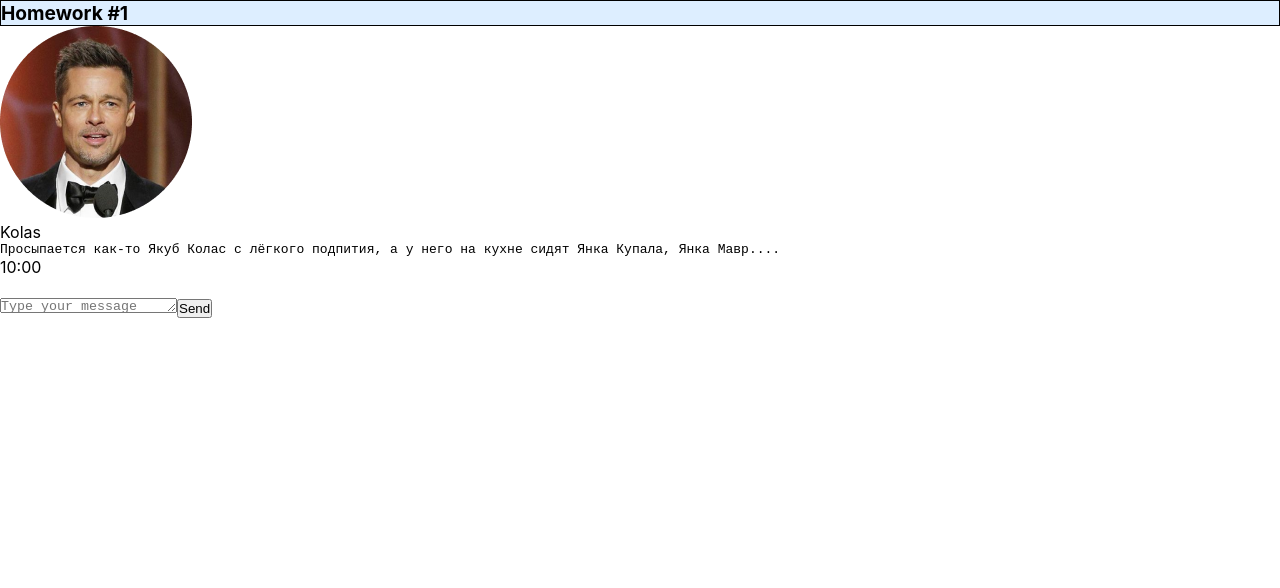
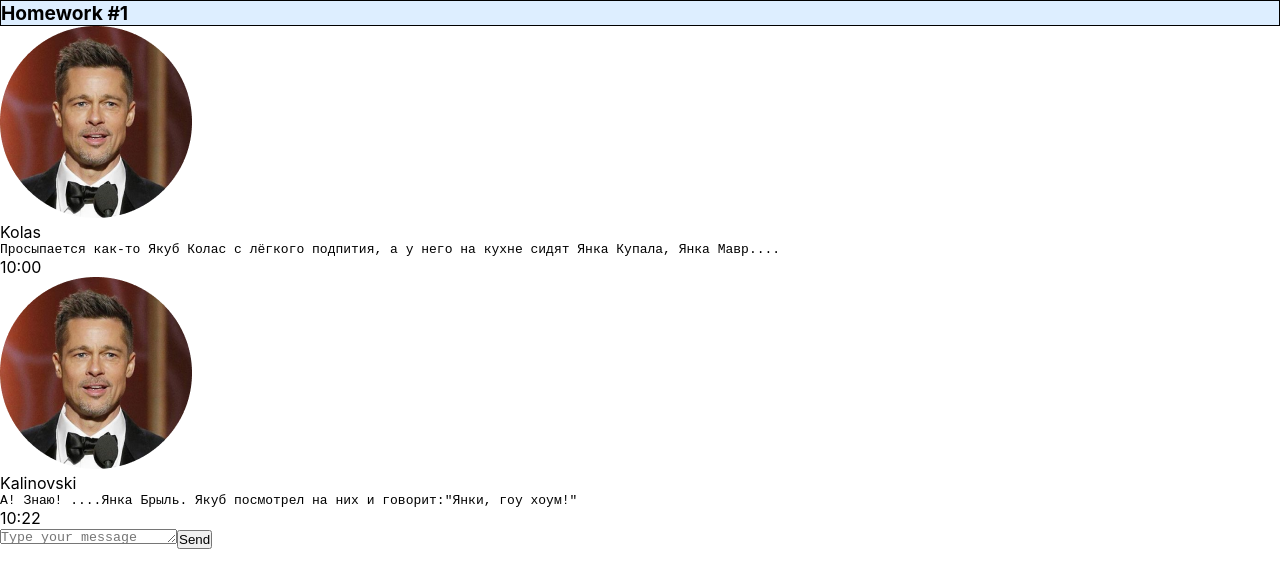
Before and after one commit to Ciahaka/DZ_Avto, a React (Create React App) app: page / in a window 1280 px wide. Shown: the top 588 px of the page. Built offline with nearby package versions, Linux system fonts and the light colour scheme.

Commit message:
change_FriendMessage_Component

```diff
--- a/src/s2-homeworks/hw01/friend-message/FriendMessage.tsx
+++ b/src/s2-homeworks/hw01/friend-message/FriendMessage.tsx
@@ -1,8 +1,12 @@
 import React from 'react'
 import s from './FriendMessage.module.css'
+import {MessageType} from '../HW1';
 
 // создать тип вместо any и отобразить приходящие данные
-const FriendMessage = (props: any) => {
+type FriendPropsType ={
+    message: MessageType
+}
+const FriendMessage = (props: FriendPropsType) => {
     return (
         <div
             id={'hw1-friend-message-' + props.message.id}
@@ -11,26 +15,20 @@ const FriendMessage = (props: any) => {
             <div className={s.friendImageAndText}>
                 <img
                     id={'hw1-friend-avatar-' + props.message.id}
-                    // создаёт студент
-
-                    //
+                    src={props.message.user.avatar}
                 />
                 <div className={s.friendText}>
                     <div
                         id={'hw1-friend-name-' + props.message.id}
                         className={s.friendName}
                     >
-                        {/*создаёт студент*/}
-
-                        {/**/}
+                        {props.message.user.name}
                     </div>
                     <pre
                         id={'hw1-friend-text-' + props.message.id}
                         className={s.friendMessageText}
                     >
-                        {/*создаёт студент*/}
-
-                        {/**/}
+                        {props.message.message.text}
                     </pre>
                 </div>
             </div>
@@ -38,9 +36,7 @@ const FriendMessage = (props: any) => {
                 id={'hw1-friend-time-' + props.message.id}
                 className={s.friendTime}
             >
-                {/*создаёт студент*/}
-
-                {/**/}
+                {props.message.message.time}
             </div>
         </div>
     )
```
